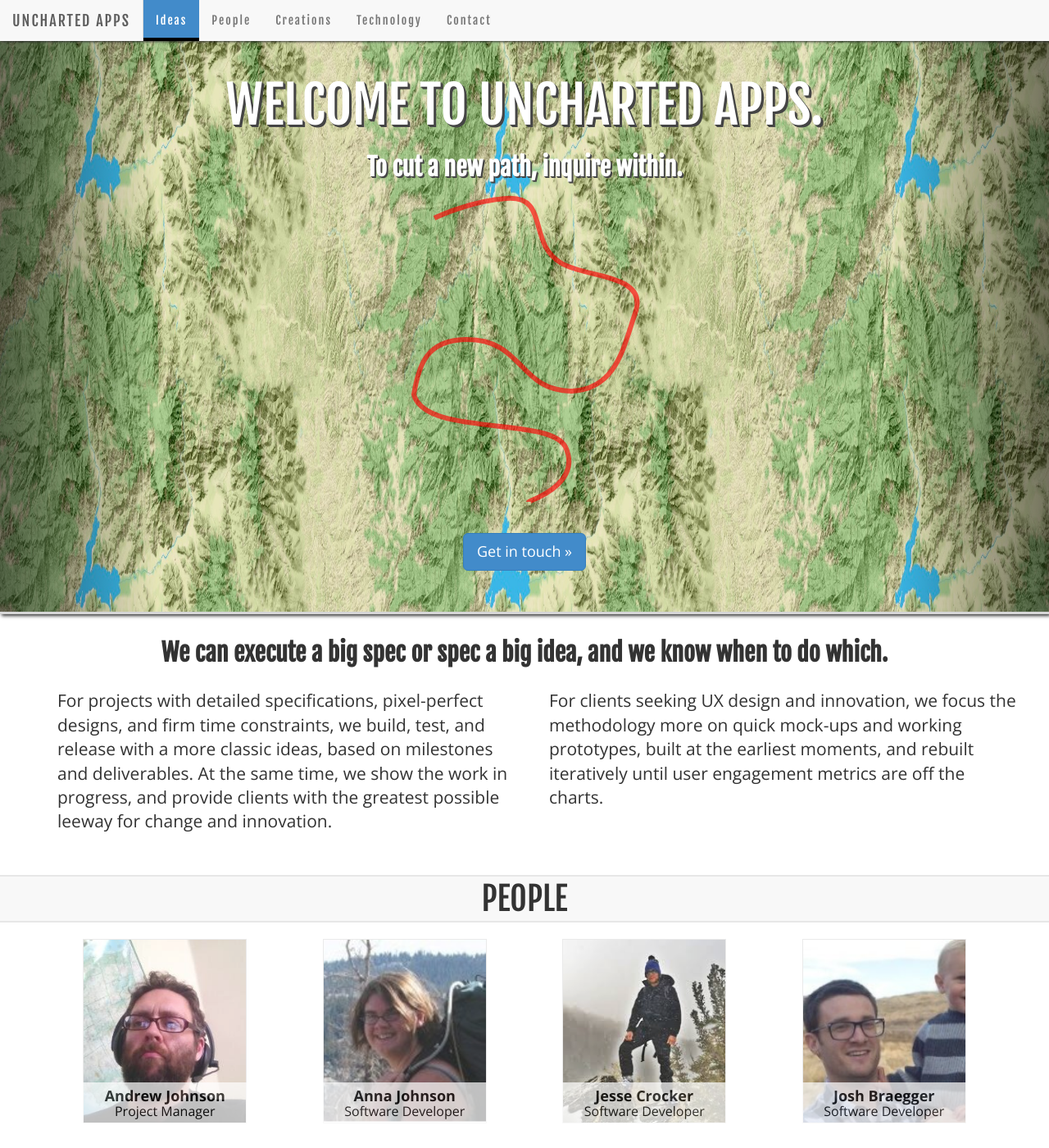
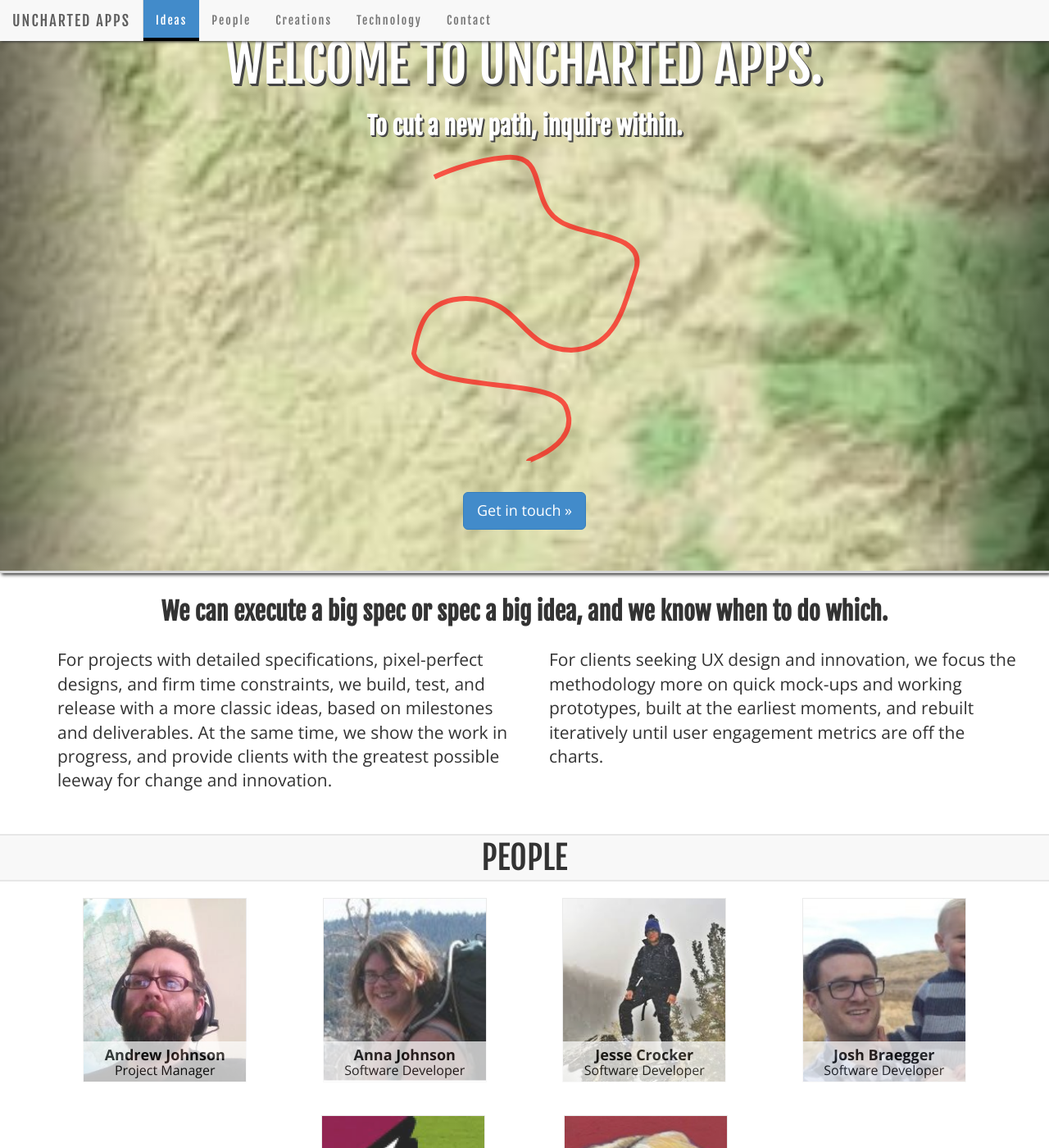
Before and after one commit to trailbehind/consulting-website, a Jekyll site: the page built from index.html, in a window 1280 px wide and 1400 px high. Shown: the whole window at 82% size. Built offline with Jekyll 4.4.1, drawn with Linux system fonts in a browser that asks for light colours; nearby versions of some CDN libraries.

Commit message:
Update style.css

```diff
--- a/css/style.css
+++ b/css/style.css
@@ -29,14 +29,22 @@ body {
 	letter-spacing: 2px;
 	}
 
-/* Move down content because we have a fixed navbar that is 50px tall */
-body {
+/* Move down content because we have a fixed navbar that is 50px tall
   padding-top: 50px;
   background:url('{{ site.baseurl }}/images/map_background_2.jpg');
   background-size:500px 500px;
   background-repeat:no-repeat;
   background-attachment:fixed;
   background-position:center;
+*/
+body {
+	     background:url('{{ site.baseurl }}/images/map_background_2.jpg');
+        -webkit-background-size: cover;
+        -moz-background-size: cover;
+        -o-background-size: cover;
+        background-size: cover;
+
+
 }
 
 .background{
```
